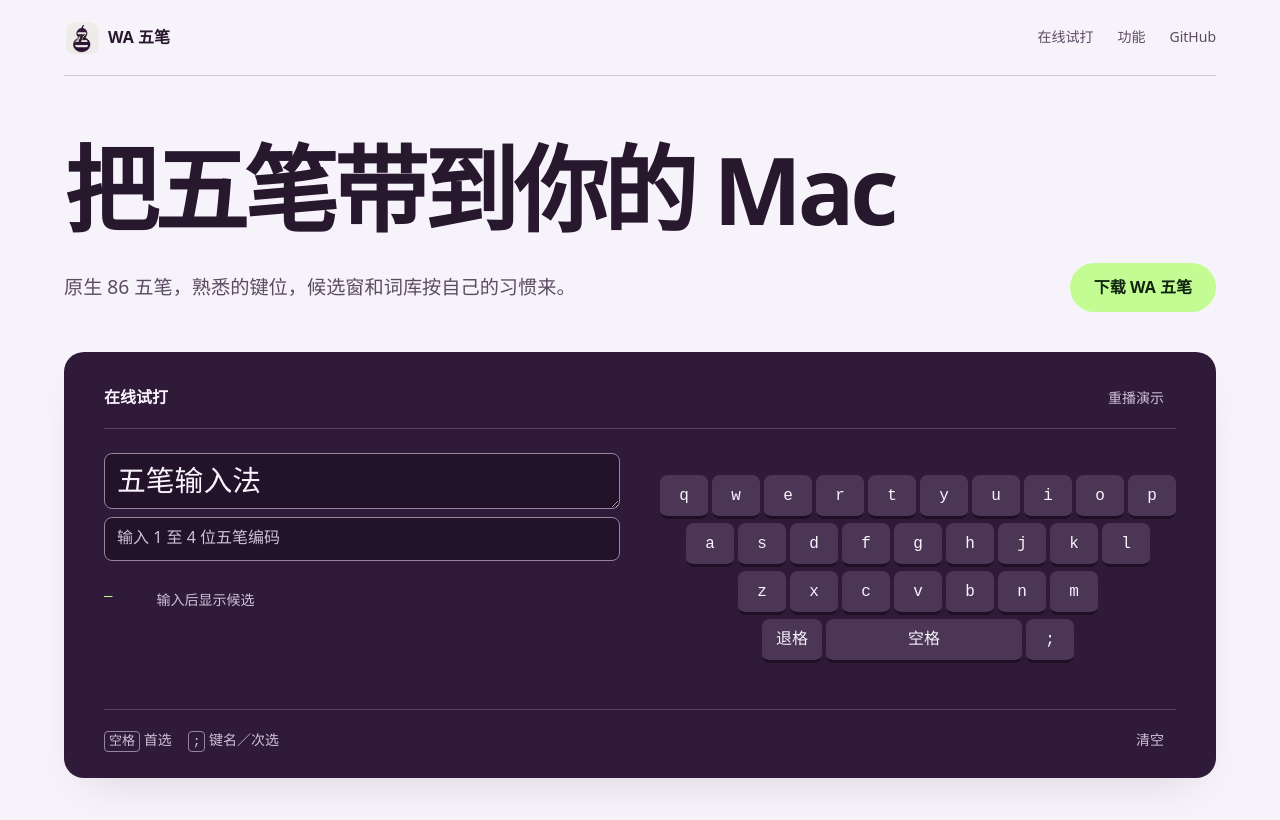
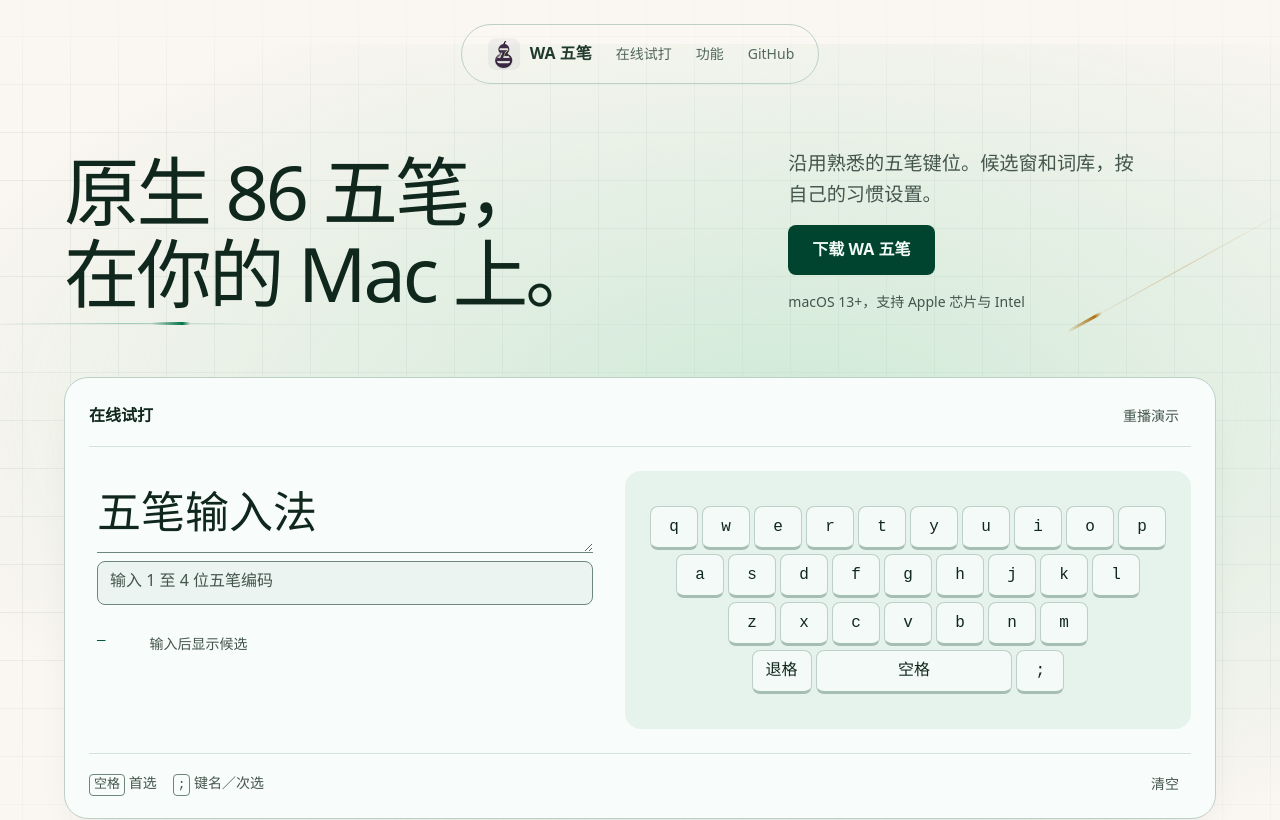
Before and after one commit to huluxiaohuowa/wawubi-web, a plain HTML site: page index.html in a window 1280 px wide. Shown: the top 820 px of the page. Drawn offline with Linux system fonts and the light colour scheme; no server answers.

Commit message:
Refine the Wubi workbench and animate the backdrop

```diff
--- a/index.html
+++ b/index.html
@@ -3,13 +3,14 @@
 <head>
 <meta charset="UTF-8">
 <meta name="viewport" content="width=device-width, initial-scale=1">
-<meta name="theme-color" content="oklch(97% .010 313)">
+<meta name="theme-color" content="#f8f6f3">
 <meta name="description" content="WA 五笔，为 macOS 原生开发的 86 五笔输入法。">
 <link rel="canonical" href="https://wa-wubi.fuluwa.top/">
 <link rel="icon" type="image/png" sizes="64x64" href="favicon-wa-wubi.png">
-<link rel="stylesheet" href="style.css?v=hallmark-1">
+<link rel="stylesheet" href="style.css?v=workbench-2">
 <script src="demo.js?v=017" defer></script>
 <script src="release.js?v=2" defer></script>
+<script src="background.js?v=1" defer></script>
 <title>WA 五笔 · macOS 原生 86 五笔输入法</title>
 </head>
 <body>
@@ -19,11 +20,17 @@
 </header>
 <main>
 <section class="shell hero">
+<div class="hero-motion" aria-hidden="true">
+<div class="motion-wash"></div>
+<div class="motion-track motion-track-left"></div>
+<div class="motion-track motion-track-right"></div>
+</div>
 <div class="intro">
-<h1>把五笔带到<br>你的 <span lang="en">Mac</span></h1>
+<h1>原生 86 五笔，<br>在你的 <span lang="en">Mac</span> 上。</h1>
 <div class="hero-actions">
-<p class="lead">原生 86 五笔，熟悉的键位，候选窗和词库按自己的习惯来。</p>
+<p class="lead">沿用熟悉的五笔键位。候选窗和词库，按自己的习惯设置。</p>
 <a class="primary" href="#install">下载 WA 五笔</a>
+<p class="compatibility">macOS 13+，支持 Apple 芯片与 Intel</p>
 </div>
 </div>
 <section id="try" class="stage" aria-labelledby="practice-title">
@@ -33,7 +40,7 @@
 </header>
 <div class="stage-body">
 <div class="type-area">
-<textarea id="typed" class="typed" rows="1" maxlength="500" spellcheck="false" aria-label="已上屏文字" placeholder="上屏文字可直接编辑"></textarea>
+<textarea id="typed" class="typed" rows="1" maxlength="500" spellcheck="false" aria-label="已上屏文字" placeholder="上屏文字"></textarea>
 <label class="visually-hidden" for="play">五笔编码</label>
 <input id="play" autocomplete="off" autocapitalize="off" spellcheck="false" maxlength="4" inputmode="text" placeholder="输入 1 至 4 位五笔编码">
 <div class="candidate" aria-label="候选">
@@ -88,7 +95,10 @@
 </main>
 <footer class="shell footer">
 <a href="./" class="wordmark"><img src="logo.png" width="36" height="36" alt=""> WA 五笔</a>
+<div class="footer-links">
+<button class="quiet" id="background-motion" type="button" hidden>暂停背景动效</button>
 <a href="https://github.com/huluxiaohuowa/wa-wubi/issues">反馈问题</a>
+</div>
 </footer>
 </body>
 </html>
--- a/style.css
+++ b/style.css
@@ -1,14 +1,10 @@
 /* Hallmark · shape: workbench · genre: modern-minimal · theme: brand · redesign: full
- * paper: oklch(97% .010 313) · accent: #c3fc93 · display: Instrument Sans · body: Instrument Sans · hero: Banner · nav: wordmark and three edge links · footer: compact wordmark and feedback · signature: working Chinese input and a full-width clickable keyboard
- * axes: light/grotesk-heavy/chromatic-green · posture: committed (plum workbench, green signals) · job: try and download WA Wubi · v2.0.0 */
-/* Hallmark · pre-emit critique: P4 H5 E4 S4 R5 V4 · weakest: E, stacked hero could fall outside the fold; place the editor and its working keys in a single horizontal stage. */
-/* Hallmark · hero-review: in-thread · candidate space reserved so the keyboard stays put; brand green restored on the download action. */
-/* Hallmark · reworded "把五笔带到 你的 mac" to "把五笔带到你的 mac" · responsive headline wrapping only. */
-/* Hallmark · reworded "按你的习惯， 设置五笔" to "按你的习惯，设置五笔" · heading wraps naturally on mobile. */
-/* Hallmark · dismissed 77 · the live trial is its own named region within the hero; the page has enough material for four visible bands. */
-/* Hallmark · finish-review: in-thread · trial, features and install remain distinct across phone and desktop widths. */
-@import url("./tokens.css?v=1");
-@import url("./base.css?v=1");
+ * paper: oklch(97.6% .008 75) · accent: oklch(91% .085 155) · display: PingFang SC · body: PingFang SC · hero: Banner · nav: compact capsule · footer: compact wordmark and feedback · signature: working Wubi composition and key feedback
+ * axes: light/grotesk-sans/chromatic-green · posture: restrained · job: try and download WA Wubi · v2.0.0 */
+/* Hallmark · pre-emit critique: P4 H4 E4 S4 R4 V4 · lighter hierarchy and distinct composition and keyboard surfaces. */
+/* Hallmark · dismissed 77 · the workbench is a separate named region in the hero, with the features and install below. */
+@import url("./tokens.css?v=2");
+@import url("./base.css?v=2");
 
 .shell {
   width: calc(100% - var(--gutter) - var(--gutter));
@@ -19,10 +15,18 @@
   display: flex;
   align-items: center;
   justify-content: space-between;
-  gap: var(--space-sm);
-  min-height: 76px;
+  gap: var(--space-lg);
 }
-.masthead { border-bottom: 1px solid var(--color-rule); }
+.masthead {
+  width: fit-content;
+  max-width: calc(100% - var(--gutter) - var(--gutter));
+  min-height: 60px;
+  margin-block-start: var(--space-lg);
+  padding: var(--space-2xs) var(--space-lg);
+  border: 1px solid var(--color-rule);
+  border-radius: var(--radius-pill);
+  background: var(--color-nav);
+}
 .wordmark {
   display: inline-flex;
   align-items: center;
@@ -33,25 +37,115 @@
 }
 .wordmark img { display: block; flex: none; }
 nav { display: flex; align-items: center; gap: var(--space-lg); }
-nav a, .footer > a:last-child {
+nav a, .footer-links a {
   display: inline-flex;
   align-items: center;
   min-height: 44px;
   color: var(--color-muted);
   font-size: var(--text-sm);
+  white-space: nowrap;
 }
-nav a:hover, .footer > a:last-child:hover {
+nav a:hover, .footer-links a:hover {
   color: var(--color-ink);
   text-decoration: underline;
   text-underline-offset: .25em;
 }
 
-.hero { padding-block: var(--space-2xl) var(--space-3xl); }
-.intro { display: grid; gap: var(--space-lg); margin-bottom: var(--space-xl); }
-.intro h1 { line-height: 1.05; }
-.intro h1 br { display: none; }
-.hero-actions { display: flex; align-items: center; justify-content: space-between; gap: var(--space-lg); }
-.lead { max-width: 52ch; color: var(--color-muted); font-size: var(--text-lead); }
+.hero {
+  position: relative;
+  isolation: isolate;
+  display: grid;
+  gap: var(--space-2xl);
+  padding-block: var(--space-2xl) var(--space-3xl);
+}
+.hero::before {
+  position: absolute;
+  z-index: -1;
+  inset: calc(-1 * var(--space-3xl)) -12% 0;
+  pointer-events: none;
+  content: "";
+  background:
+    linear-gradient(var(--color-grid) 1px, transparent 1px) 0 0 / 48px 48px,
+    linear-gradient(90deg, var(--color-grid) 1px, transparent 1px) 0 0 / 48px 48px;
+  mask-image: linear-gradient(transparent, var(--color-ink) 16%, var(--color-ink) 70%, transparent);
+}
+.hero-motion {
+  position: absolute;
+  z-index: -1;
+  inset: calc(-1 * var(--space-xl)) calc(-1 * var(--gutter)) 0;
+  overflow: clip;
+  pointer-events: none;
+}
+.motion-wash {
+  position: absolute;
+  inset: 0 -8% 0;
+  background: radial-gradient(ellipse at 65% 44%, var(--color-wash), transparent 66%);
+  animation: background-breathe 14s ease-in-out infinite alternate;
+}
+.motion-track {
+  position: absolute;
+  width: clamp(96px, 20vw, 304px);
+  height: 1px;
+  background: linear-gradient(90deg, transparent, var(--track), transparent);
+}
+.motion-track-left {
+  --track: var(--color-track-jade);
+  --pulse: var(--color-pulse-jade);
+  top: 32%;
+  left: 0;
+}
+.motion-track-right {
+  --track: var(--color-track-gold);
+  --pulse: var(--color-pulse-gold);
+  top: 26%;
+  right: -2%;
+  transform: rotate(-29deg);
+}
+.motion-track::after {
+  position: absolute;
+  inset: -1px 0 auto;
+  height: 3px;
+  content: "";
+  background: linear-gradient(90deg, transparent 37%, var(--pulse) 49%, transparent 52%);
+  animation: stroke-pass 7s linear infinite;
+}
+.motion-track-right::after {
+  animation-delay: -3s;
+  animation-duration: 9s;
+  animation-direction: reverse;
+}
+.hero:not([data-motion="playing"]) .motion-wash,
+.hero:not([data-motion="playing"]) .motion-track::after {
+  animation-play-state: paused;
+}
+@keyframes background-breathe {
+  from { transform: translate(-11%, -4%); }
+  to { transform: translate(12%, 6%); }
+}
+@keyframes stroke-pass {
+  0% { opacity: 0; transform: translateX(-47%); }
+  12%, 88% { opacity: 1; }
+  100% { opacity: 0; transform: translateX(50%); }
+}
+.intro {
+  display: grid;
+  grid-template-columns: minmax(0, 1.6fr) minmax(0, 1fr);
+  align-items: end;
+  gap: var(--space-xl);
+}
+.intro h1 {
+  font-weight: 500;
+  line-height: 1.08;
+  letter-spacing: -.04em;
+}
+.hero-actions {
+  display: grid;
+  justify-items: start;
+  align-content: end;
+  gap: var(--space-md);
+}
+.lead { max-width: 32ch; color: var(--color-muted); font-size: var(--text-lead); }
+.compatibility { color: var(--color-muted); font-size: var(--text-sm); }
 .primary {
   display: inline-flex;
   align-items: center;
@@ -59,24 +153,24 @@ nav a:hover, .footer > a:last-child:hover {
   flex: none;
   min-height: 48px;
   padding: var(--space-sm) var(--space-lg);
-  border-radius: var(--radius-pill);
-  background: var(--color-accent);
-  color: var(--color-accent-ink);
+  border-radius: var(--radius-control);
+  background: var(--color-action);
+  color: var(--color-action-ink);
   font-weight: 700;
   transition: transform var(--dur-micro) var(--ease-out);
 }
-.primary:hover { background: var(--color-accent-hover); color: var(--color-accent-ink); }
+.primary:hover { background: var(--color-action-hover); color: var(--color-action-ink); }
 .primary:active { transform: translateY(2px); }
 
 .stage {
-  --focus: var(--color-accent);
   min-width: 0;
-  padding: var(--space-lg) var(--space-xl) var(--space-md);
+  padding: var(--space-md) var(--space-lg) var(--space-sm);
+  border: 1px solid var(--color-rule);
   border-radius: var(--radius-card);
   background: var(--color-field);
   color: var(--color-field-ink);
   box-shadow: 0 20px 44px -24px var(--color-stage-shadow);
-  color-scheme: dark;
+  color-scheme: light;
 }
 .motion-ready .stage { animation: stage-arrive var(--dur-long) var(--ease-out); }
 @keyframes stage-arrive {
@@ -100,15 +194,15 @@ nav a:hover, .footer > a:last-child:hover {
   color: var(--color-field-muted);
   font-size: var(--text-sm);
 }
-.quiet:hover { background: var(--color-key); color: var(--color-field-ink); }
+.quiet:hover { background: var(--color-paper-2); color: var(--color-field-ink); }
 .stage-body {
   display: grid;
-  grid-template-columns: minmax(0, 1fr) minmax(0, 1fr);
-  align-items: center;
-  gap: var(--space-xl);
+  grid-template-columns: minmax(0, .95fr) minmax(0, 1.05fr);
+  align-items: stretch;
+  gap: var(--space-lg);
   padding-block: var(--space-lg);
 }
-.type-area { display: grid; align-content: start; gap: var(--space-xs); min-width: 0; }
+.type-area { display: grid; align-content: start; gap: var(--space-xs); min-width: 0; padding-inline: var(--space-xs); }
 .typed, #play {
   width: 100%;
   min-width: 0;
@@ -118,16 +212,21 @@ nav a:hover, .footer > a:last-child:hover {
   border-radius: var(--radius-control);
   background: var(--color-input);
   color: var(--color-field-ink);
-  caret-color: var(--color-accent);
+  caret-color: var(--color-focus);
 }
 .typed {
-  min-height: 56px;
+  min-height: 72px;
+  padding: var(--space-sm) 0;
+  border: 0;
+  border-bottom: 1px solid var(--color-field-edge);
+  border-radius: 0;
+  background: transparent;
   resize: vertical;
-  font-size: var(--text-title);
+  font-size: clamp(1.75rem, 3.6vw, 2.75rem);
   line-height: 1.28;
 }
 .typed::placeholder, #play::placeholder { color: var(--color-field-muted); font: var(--text-md)/1.5 var(--font-body); }
-.typed::placeholder { font-size: var(--text-lead); }
+.typed::placeholder { font-size: var(--text-title); }
 .typed[data-commit] { animation: commit var(--dur-short) var(--ease-out); }
 @keyframes commit {
   from { opacity: .66; }
@@ -144,7 +243,7 @@ nav a:hover, .footer > a:last-child:hover {
 }
 .candidate > code {
   padding-block: var(--space-xs);
-  color: var(--color-accent);
+  color: var(--color-active-ink);
   font: var(--text-sm)/1.6 var(--font-mono);
 }
 .choices {
@@ -181,7 +280,16 @@ nav a:hover, .footer > a:last-child:hover {
   from { opacity: .68; transform: translateY(3px); }
   to { opacity: 1; transform: none; }
 }
-.keys { display: grid; gap: var(--space-2xs); min-width: 0; }
+.keys {
+  display: grid;
+  align-content: center;
+  gap: var(--space-2xs);
+  min-width: 0;
+  padding: var(--space-lg);
+  border-radius: calc(var(--radius-card) - var(--space-xs));
+  background: var(--color-paper-2);
+  color: var(--color-ink);
+}
 .key-row { display: flex; justify-content: center; gap: var(--space-2xs); }
 .key {
   display: grid;
@@ -190,7 +298,7 @@ nav a:hover, .footer > a:last-child:hover {
   min-width: 0;
   min-height: 44px;
   padding: 0;
-  border: 0;
+  border: 1px solid var(--color-rule);
   border-bottom: 3px solid var(--color-key-base);
   border-radius: var(--radius-control);
   background: var(--color-key);
@@ -225,11 +333,17 @@ nav a:hover, .footer > a:last-child:hover {
 }
 
 .features { padding-block: var(--space-2xl) var(--space-3xl); background: var(--color-paper-2); color: var(--color-ink); }
-.feature-layout { display: grid; gap: var(--space-xl); }
+.feature-layout {
+  display: grid;
+  grid-template-columns: minmax(0, .65fr) minmax(0, 1.35fr);
+  gap: var(--space-xl);
+}
+.feature-layout h2 { max-width: 8em; font-weight: 580; }
+.feature-list h3 { font-size: clamp(1.25rem, 1.65vw, 1.5rem); }
 .feature-list {
   display: grid;
   grid-template-columns: repeat(2, minmax(0, 1fr));
-  column-gap: var(--space-2xl);
+  column-gap: var(--space-xl);
 }
 .feature-list article {
   display: grid;
@@ -239,45 +353,50 @@ nav a:hover, .footer > a:last-child:hover {
   border-top: 1px solid var(--color-rule);
 }
 .feature-list p, .install p, .install ol { color: var(--color-muted); }
-.install { padding-block: var(--space-3xl); background: var(--color-paper-3); color: var(--color-ink); }
+.install { padding-block: var(--space-3xl); background: var(--color-paper); color: var(--color-ink); }
 .install-layout {
   display: grid;
   grid-template-columns: minmax(0, 1fr) minmax(0, 1.2fr);
   align-items: start;
-  gap: var(--space-2xl);
+  gap: var(--space-xl);
 }
 .install p { margin-block: var(--space-md) var(--space-lg); }
 .install ol { display: grid; gap: var(--space-lg); margin: 0; padding-inline-start: var(--space-lg); }
 .install li { padding-inline-start: var(--space-xs); }
 .install li::marker { color: var(--color-focus); font-weight: 700; }
-.footer { min-height: 100px; }
+.footer { min-height: 100px; border-top: 1px solid var(--color-rule); flex-wrap: wrap; }
+.footer-links { display: flex; align-items: center; gap: var(--space-sm); }
 
 @media (max-width: 63rem) {
   .stage { padding-inline: var(--space-lg); }
   .stage-body { gap: var(--space-lg); }
-  .feature-list, .install-layout { gap: var(--space-xl); }
+  .feature-layout, .install-layout { gap: var(--space-xl); }
 }
 @media (max-width: 48rem) {
-  .masthead { min-height: 64px; }
+  .masthead { min-height: 56px; padding-inline: var(--space-sm); margin-block-start: var(--space-md); }
   nav { gap: var(--space-sm); }
-  .hero { padding-block: var(--space-xl) var(--space-2xl); }
-  .intro { gap: var(--space-md); margin-bottom: var(--space-lg); }
-  .intro h1 br { display: initial; }
-  .hero-actions { flex-direction: column; align-items: flex-start; gap: var(--space-md); }
+  .hero { gap: var(--space-xl); padding-block: var(--space-xl) var(--space-2xl); }
+  .intro { grid-template-columns: minmax(0, 1fr); gap: var(--space-lg); }
+  .hero-actions { gap: var(--space-sm); }
+  .keys { padding: var(--space-sm) var(--space-xs); }
   .stage { padding: var(--space-md) var(--space-md) var(--space-xs); }
   .stage-body { grid-template-columns: minmax(0, 1fr); gap: var(--space-sm); padding-block: var(--space-md); }
   .stage-foot { gap: var(--space-xs); font-size: var(--text-xs); }
   .stage-foot kbd { font-size: var(--text-xs); }
+  .motion-track-right { top: 24%; }
   .features, .install { padding-block: var(--space-2xl); }
-  .feature-layout { gap: var(--space-lg); }
+  .feature-layout { grid-template-columns: minmax(0, 1fr); gap: var(--space-lg); }
+  .feature-layout h2 { max-width: none; }
   .feature-list, .install-layout { grid-template-columns: minmax(0, 1fr); gap: 0; }
   .install-layout { gap: var(--space-xl); }
   .feature-list article { padding-block: var(--space-lg); }
 }
 @media (max-width: 23rem) {
   :root { --gutter: var(--space-md); }
+  .masthead { gap: var(--space-sm); }
   .wordmark img { width: 28px; height: 28px; }
   nav { gap: var(--space-xs); }
+  nav a { font-size: var(--text-xs); }
   .stage { padding-inline: var(--space-sm); }
   .quiet { padding-inline: var(--space-xs); }
 }
@@ -285,4 +404,6 @@ nav a:hover, .footer > a:last-child:hover {
   html { scroll-behavior: auto; }
   .motion-ready .stage, [data-playing] .choice[data-active], .typed[data-commit] { animation: none; }
   .primary, .key { transition: none; }
+  .motion-wash, .motion-track::after { animation: none; }
+  #background-motion { display: none; }
 }
--- a/tokens.css
+++ b/tokens.css
@@ -11,41 +11,52 @@
   --text-xs: .8125rem;
   --text-sm: .875rem;
   --text-md: 1rem;
-  --text-display: clamp(2.75rem, 7.35vw, 6.5rem);
-  --text-section: clamp(2rem, 4.25vw, 3.625rem);
+  --text-display: clamp(2.75rem, 5.9vw, 5.375rem);
+  --text-section: clamp(2rem, 3.85vw, 3.375rem);
   --text-title: clamp(1.375rem, 2.25vw, 2rem);
   --text-lead: clamp(1rem, 1.5vw, 1.25rem);
-  --container: 1360px;
+  --container: 1240px;
   --gutter: clamp(20px, 5vw, 72px);
-  --radius-card: 20px;
+  --radius-card: 24px;
   --radius-pill: 999px;
   --radius-control: 8px;
   --ease-out: cubic-bezier(.16, 1, .3, 1);
   --dur-micro: 120ms;
   --dur-short: 200ms;
   --dur-long: 620ms;
-  --tracking-display: -.045em;
+  --tracking-display: -.05em;
 
-  --color-paper: oklch(97% .010 313);
-  --color-paper-2: oklch(94% .019 313);
-  --color-paper-3: oklch(91% .036 313);
-  --color-ink: oklch(24% .044 315);
-  --color-muted: oklch(44% .04 315);
-  --color-rule: oklch(84% .025 313);
-  --color-accent: #c3fc93;
+  --color-paper: oklch(97.6% .008 75);
+  --color-paper-2: oklch(95% .014 166);
+  --color-paper-3: oklch(91.8% .026 166);
+  --color-ink: oklch(25% .035 165);
+  --color-muted: oklch(43% .026 165);
+  --color-rule: oklch(84% .025 166);
+  --color-accent: oklch(91% .085 155);
   --color-accent-ink: oklch(24% .048 143);
-  --color-accent-hover: oklch(90% .16 134);
-  --color-focus: oklch(45% .17 312);
-  --color-field: oklch(26% .062 314);
-  --color-field-ink: oklch(97% .014 313);
-  --color-field-muted: oklch(83% .038 313);
-  --color-field-rule: oklch(41% .05 313);
-  --color-field-edge: oklch(64% .047 313);
-  --color-input: oklch(22% .047 314);
-  --color-key: oklch(37% .06 314);
-  --color-key-hover: oklch(46% .064 314);
-  --color-key-base: oklch(20% .047 314);
-  --color-stage-shadow: oklch(24% .056 314 / .18);
+  --color-accent-hover: oklch(84% .105 155);
+  --color-focus: oklch(43% .115 164);
+  --color-field: oklch(98.8% .005 166);
+  --color-field-ink: var(--color-ink);
+  --color-field-muted: var(--color-muted);
+  --color-field-rule: oklch(90% .018 166);
+  --color-field-edge: oklch(60% .035 166);
+  --color-input: oklch(96% .011 166);
+  --color-key: oklch(98% .008 166);
+  --color-key-hover: oklch(93% .027 166);
+  --color-key-base: oklch(78% .03 166);
+  --color-stage-shadow: oklch(32% .05 164 / .14);
+  --color-action: oklch(34% .074 166);
+  --color-action-hover: oklch(41% .085 166);
+  --color-action-ink: oklch(98% .01 166);
+  --color-grid: oklch(48% .06 164 / .08);
+  --color-wash: oklch(88% .055 159 / .66);
+  --color-nav: oklch(98% .008 75 / .88);
+  --color-active-ink: oklch(39% .11 164);
+  --color-track-jade: oklch(52% .11 162 / .34);
+  --color-track-gold: oklch(63% .106 72 / .34);
+  --color-pulse-jade: oklch(48% .15 164);
+  --color-pulse-gold: oklch(57% .14 71);
   --font-display: "Instrument Sans", "PingFang SC", "Microsoft YaHei", system-ui, sans-serif;
   --font-body: var(--font-display);
   --font-mono: "IBM Plex Mono", ui-monospace, monospace;
```
Also changed, not shown: background.js (added, +25 -0 lines).
